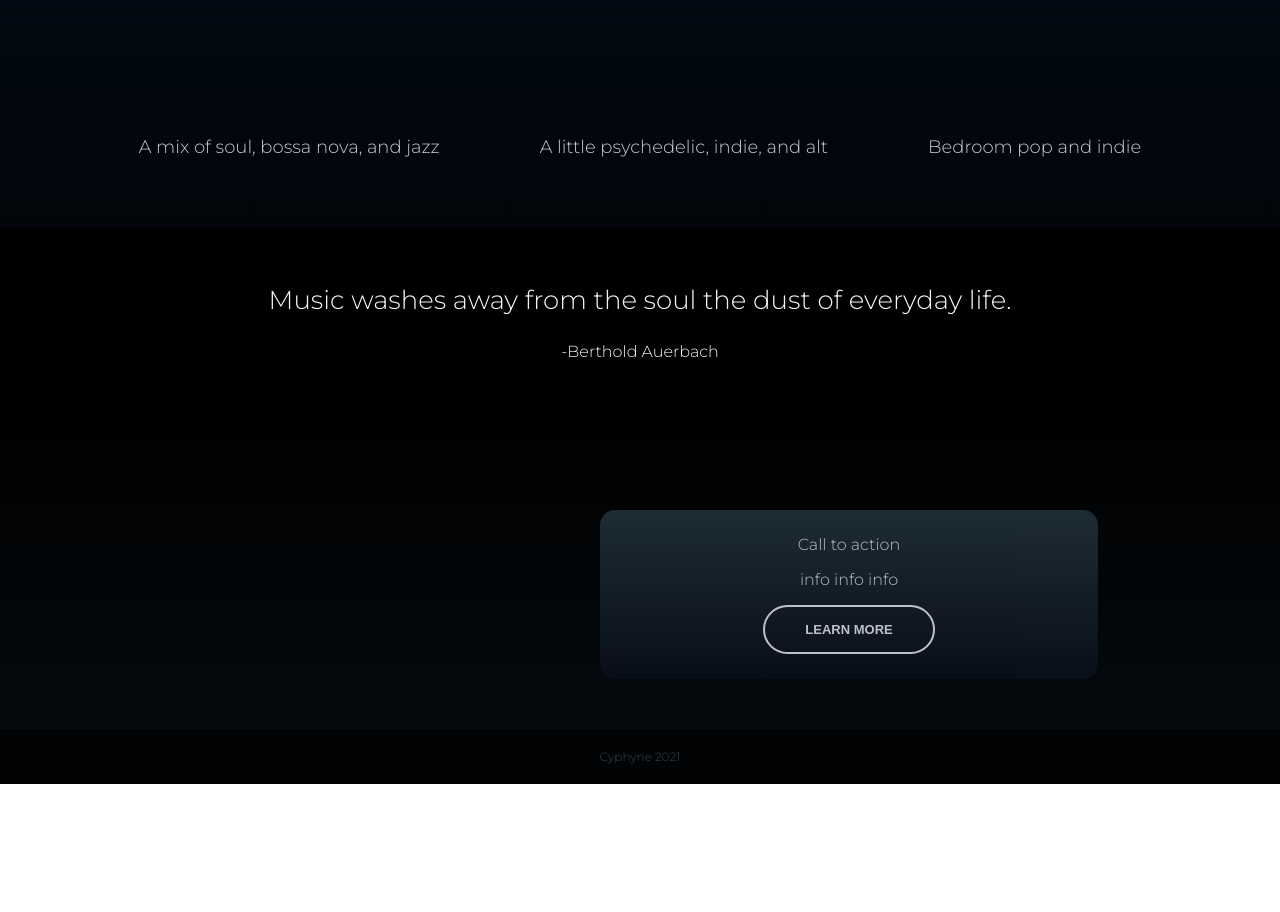
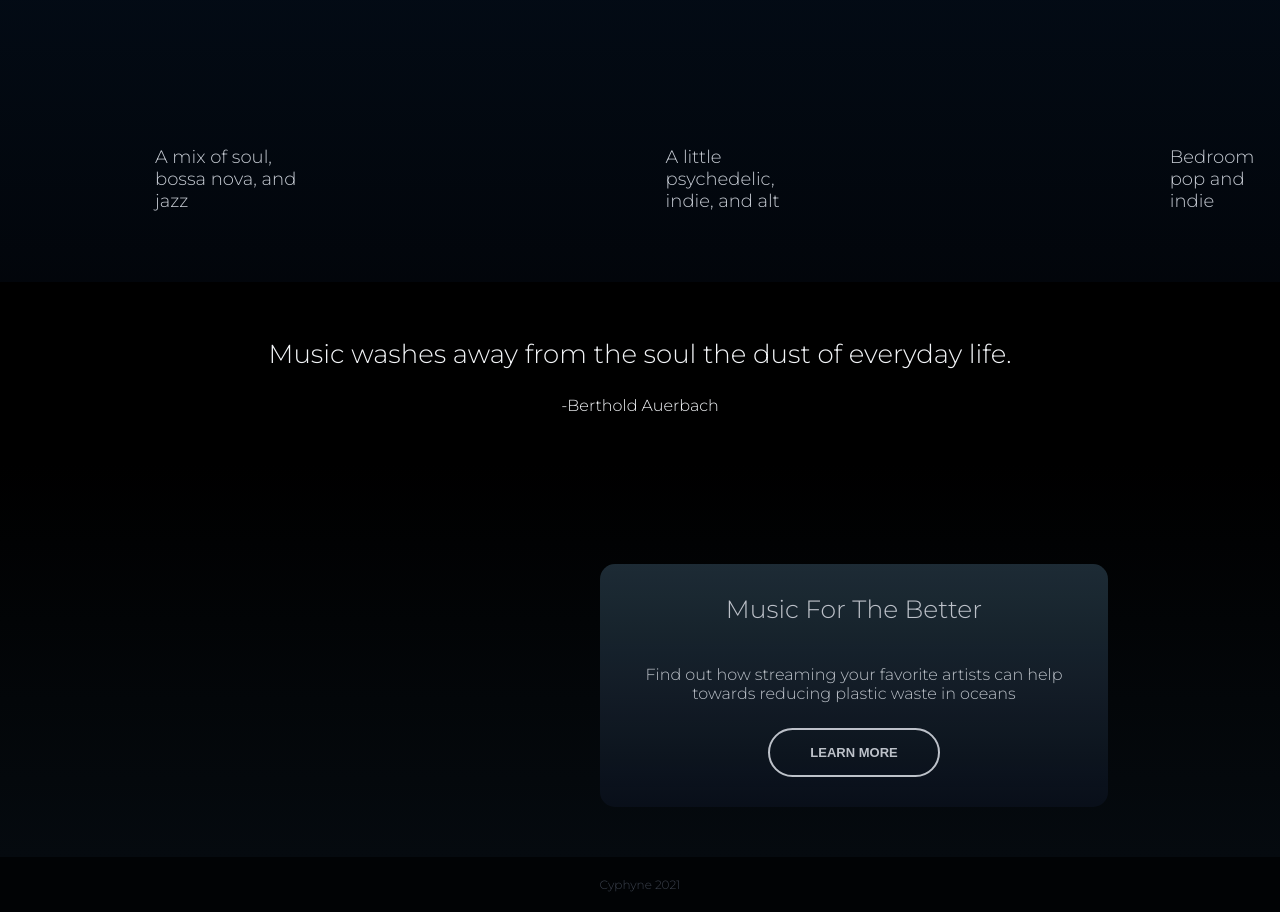
Before and after one commit to cyphyne/landing-page, a plain HTML site: page index.html in a window 1280 px wide. Shown: the part 1500-2412 px from the top of the page. Before the commit the page ends 2284 px from the top, so only its background shows below. Drawn offline with Linux system fonts and the light colour scheme; grey boxes are pictures that could not be loaded.

Commit message:
Edit index.html and style.css

```diff
--- a/index.html
+++ b/index.html
@@ -40,9 +40,11 @@
       </div>
    <div class="content-info">
         <ul>
-        <div class="sub1"><li class="info">A mix of soul, bossa nova, and jazz</li></div>
-        <div class="sub2"><li class="info">A little psychedelic, indie, and alt </li></div>
-        <div class="sub3"><li class="info">Bedroom pop and indie</li></div>
+        <div class="info">
+          <li>A mix of soul, bossa nova, and jazz</li>
+          <li>A little psychedelic, indie, and alt </li>
+          <li>Bedroom pop and indie</li>
+        </div>
         </ul>
    </div>
 
@@ -52,8 +54,8 @@
     </div>
     <div class="cta-bg">
     <div class="cta">
-         <text class="bottom">Call to action</text>
-        <p class="bottom">info info info</p>
+         <text class="bottom" id="tag">Music For The Better</text>
+        <p class="bottom">Find out how streaming your favorite artists can help towards reducing plastic waste in oceans</p>
         <button class="button">LEARN MORE</button>
     </div>
   </div>
--- a/style.css
+++ b/style.css
@@ -111,25 +111,28 @@ margin-right: 15px;
     font-size: 24px;
     display: flex;
     align-items: center;
-    margin-left: 800px;
+    margin-left: 835px;
     margin-bottom: 45px;
     margin-top: 45px;
 }
 
-.content-info, .subtext {
+.content-info {
 display: flex;
-justify-content:space-around;
+justify-content:space-between;
 align-items: center;
-margin: 20px;
+margin-top: 30px;
+margin-bottom: 20px;
+margin-left: 155px;
+
+
 
 }
 
-.sub2 {
+.info {
     display: flex;
-    justify-content: center;
-    margin-left: 100px;
-    margin-right: 100px;
-
+    flex-direction: row;
+    gap: 355px;
+    align-items: center;
 }
 
 button {
@@ -186,6 +189,14 @@ ul {
 
 .bottom {
     color:#c7ccd4;
+    text-align: center;
+    margin-bottom: 25px;
+}
+
+#tag {
+    font-size: 25px;
+    font-weight: 550;
+
 }
 
 .cta-bg {
@@ -199,7 +210,7 @@ ul {
     margin-top: 100px;
     margin-bottom: 100px;
     margin-bottom: 50px;
-    padding: 25px;
+    padding: 30px;
     background-image:linear-gradient(rgb(31, 46, 56), rgb(9, 15, 26));
     border-radius:15px ;
     opacity: 0.95;
```
